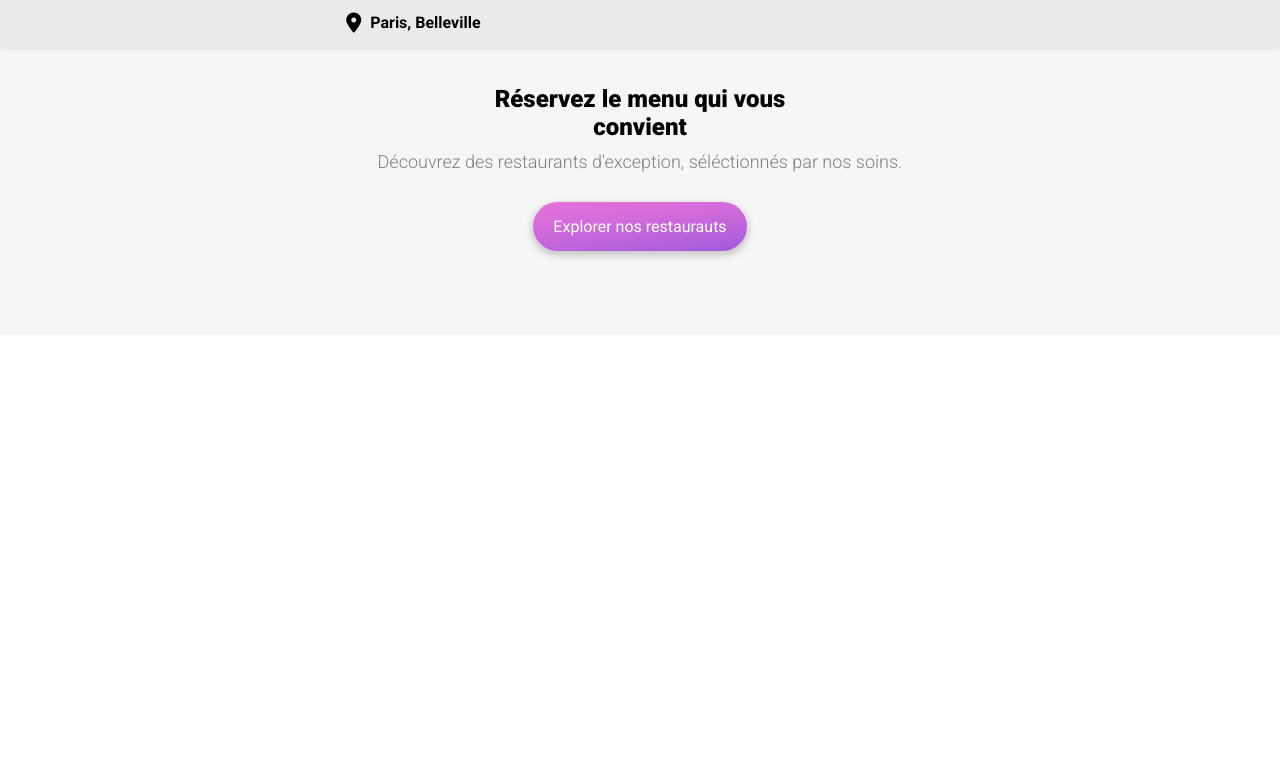
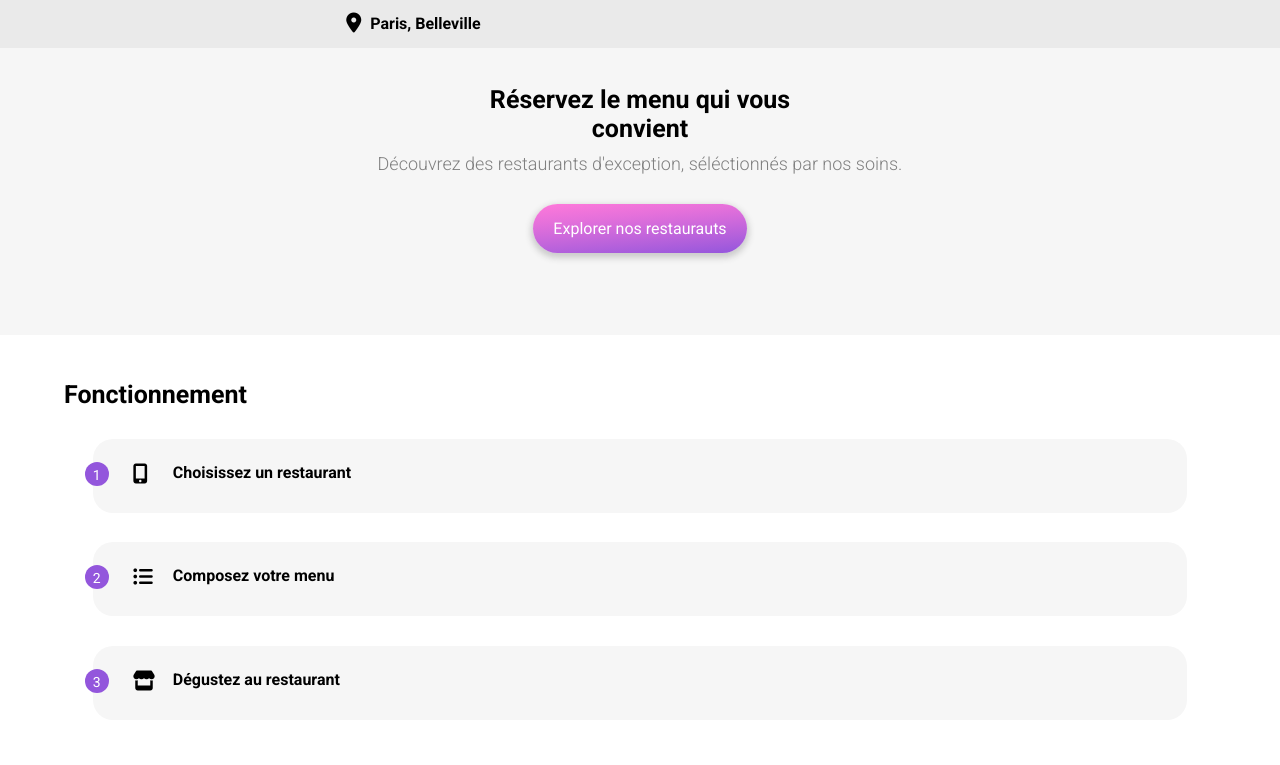
Before and after one commit to MecyDev/CyrilMechain_3_15042021, a website: page index.html in a window 1280 px wide. Shown: the part 66-831 px from the top of the page. Before the commit the page ends 800 px from the top, so only its background shows below. Drawn offline with Linux system fonts and the light colour scheme; a web font is replaced by a local one.

Commit message:
section fonctionnement terminé

```diff
--- a/index.html
+++ b/index.html
@@ -35,5 +35,26 @@
         <a href="#" class="btn">Explorer nos restaurauts</a>
       </div>
     </section>
+
+    <section class="section--fonctionnement">
+      <div class="container">
+        <h1 class="heading">Fonctionnement</h1>
+        <div class="operation">
+          <div class="operation__num">1</div>
+          <i class="fas fa-mobile-alt fa-2x operation__ico"></i>
+          <span class="operation__name">Choisissez un restaurant</span>
+        </div>
+        <div class="operation">
+          <span class="operation__num">2</span>
+          <i class="fas fa-list-ul fa-2x operation__ico"></i>
+          <span class="operation__name">Composez votre menu</span>
+        </div>
+        <div class="operation">
+          <span class="operation__num">3</span>
+          <i class="fas fa-store fa-2x operation__ico"></i>
+          <span class="operation__name">Dégustez au restaurant</span>
+        </div>
+      </div>
+    </section>
   </body>
 </html>
--- a/sass/base/base.scss
+++ b/sass/base/base.scss
@@ -5,8 +5,11 @@ html {
 
 section {
   width: 100%;
+  display: flex;
 }
 
 h1 {
-  font-family: $font-log_and_tit;
+  font-family: $font-text;
+  font-weight: bold;
+  font-size: 2.5rem;
 }
--- a/sass/composants/btn.scss
+++ b/sass/composants/btn.scss
@@ -1,5 +1,5 @@
 .btn {
-  background: linear-gradient(173deg, #e571da, 60%, #9f5adc);
+  background: linear-gradient(175deg, $color-secondary, 55%, $color-primary);
   color: white;
   padding: 15px 20px;
   text-decoration: none;
--- /dev/null
+++ b/sass/composants/container.scss
@@ -0,0 +1,8 @@
+.container {
+  display: flex;
+  flex-direction: column;
+  justify-content: space-between;
+  align-items: center;
+  width: 90%;
+  margin: 45px auto 45px auto;
+}
--- a/sass/composants/localisation.scss
+++ b/sass/composants/localisation.scss
@@ -1,6 +1,4 @@
 .section--localisation {
-  position: fixed;
-  z-index: 100;
   height: 50px;
   background-color: #eaeaea;
   padding: 15px;
--- a/sass/composants/offer.scss
+++ b/sass/composants/offer.scss
@@ -1,8 +1,6 @@
 .section--offer {
-  display: flex;
   height: 287px;
   background-color: #f6f6f6;
-  margin-top: 50px;
 }
 
 .offer {
@@ -13,9 +11,6 @@
   &__heading {
     width: 70%;
     margin: auto;
-    font-family: $font-text;
-    font-weight: 900;
-    font-size: 2.4rem;
   }
   &__discover {
     font-weight: lighter;
--- a/sass/layout/_header.scss
+++ b/sass/layout/_header.scss
@@ -5,6 +5,7 @@ header {
   text-align: center;
 
   .header__heading {
+    font-family: $font-log_and_tit;
     font-size: 3rem;
   }
 }
--- /dev/null
+++ b/sass/layout/fonctionnement.scss
@@ -0,0 +1,45 @@
+.section--fonctionnement {
+  height: 430px;
+}
+
+.heading {
+  width: 100%;
+}
+
+.operation {
+  position: relative;
+  width: 95%;
+  height: 74px;
+  background-color: #f6f6f6;
+  padding: 28px 72px;
+  border-radius: 20px;
+
+  &__num {
+    position: absolute;
+    top: 23px;
+    left: -8px;
+    /*display: inline-block;*/
+    width: 24px;
+    height: 24px;
+    background-color: $color-primary;
+    color: white;
+    border-radius: 12px;
+    font-size: 1.4rem;
+    text-align: center;
+    padding-top: 5px;
+  }
+
+  &__ico {
+    position: absolute;
+    top: 25px;
+    left: 40px;
+  }
+
+  &__name {
+    position: absolute;
+    top: 24px;
+    left: 80px;
+    font-weight: bold;
+    font-size: 1.6rem;
+  }
+}
--- a/sass/main.scss
+++ b/sass/main.scss
@@ -3,6 +3,8 @@
 @import "./vendors/_minireset.sass";
 @import "./base/base.scss";
 @import "./layout/header";
+@import "./layout/fonctionnement.scss";
 @import "./composants/localisation.scss";
 @import "./composants/offer.scss";
 @import "./composants/btn.scss";
+@import "./composants/container.scss";
```
Also changed, not shown: public/css/style.css, 1 other file.
